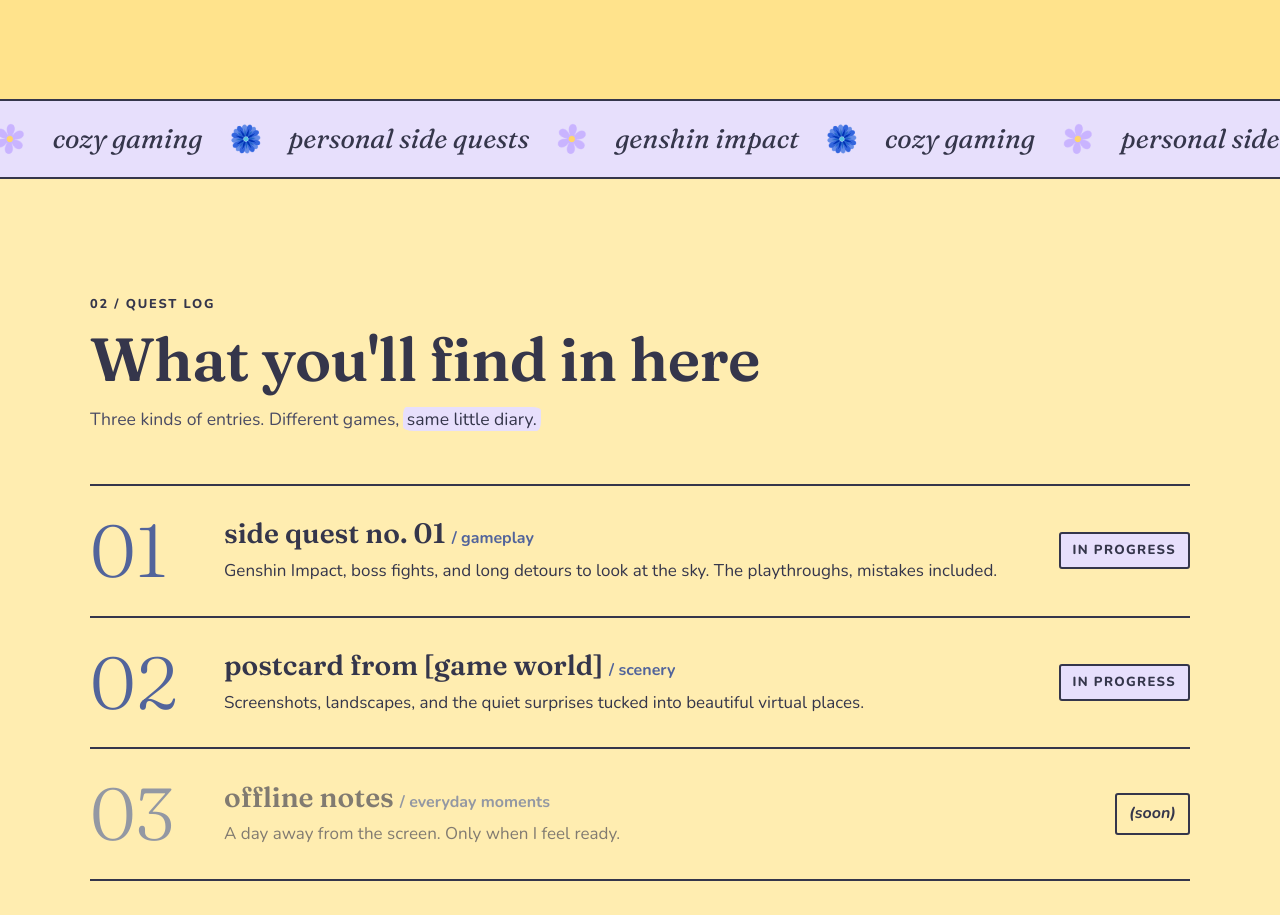
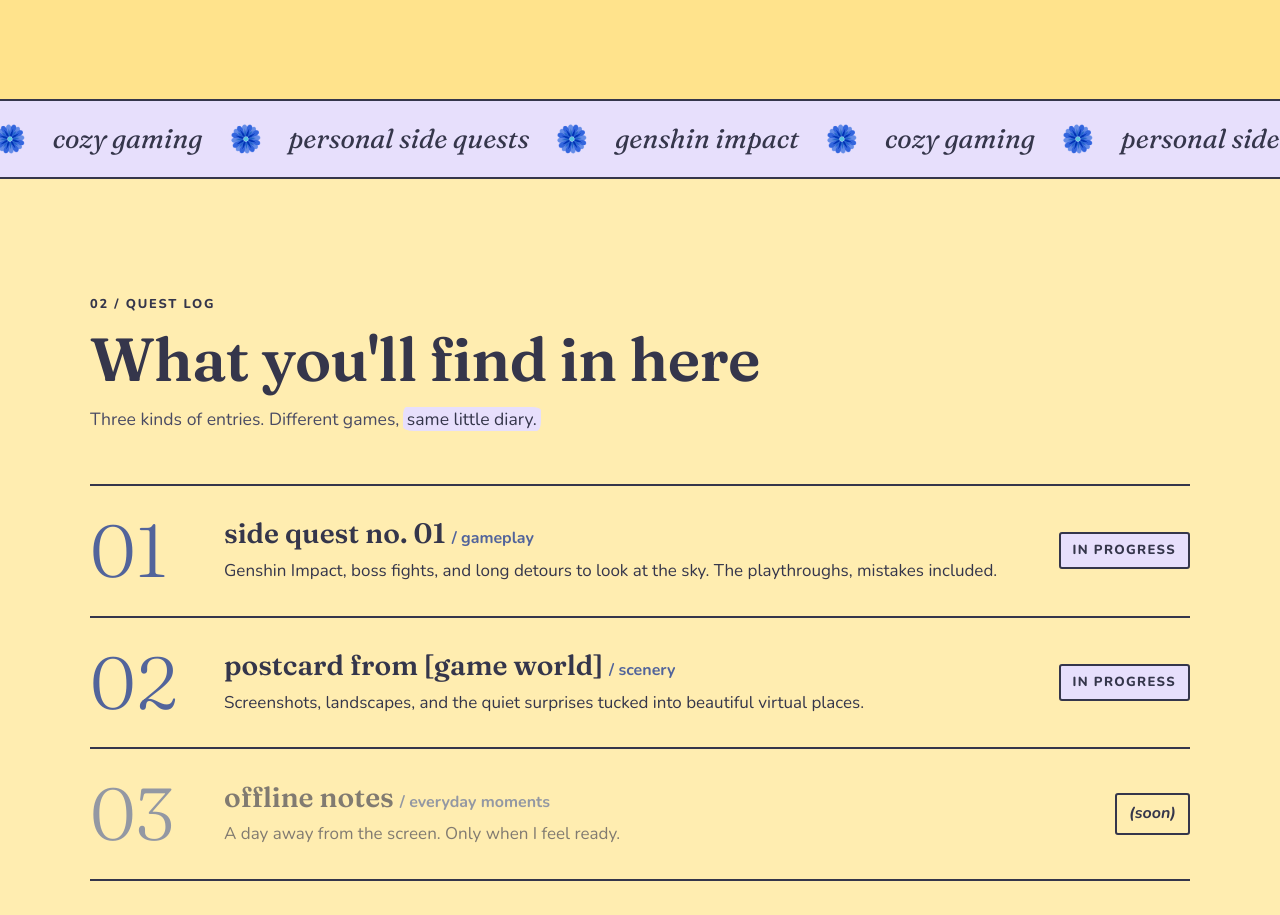
Before and after one commit to xiuhuazure/xiuhuazure-personal-website, a plain HTML site: page index.html in a window 1280 px wide. Shown: the part 800-1715 px from the top of the page. Drawn offline with nearby package versions, Linux system fonts and the light colour scheme.

Commit message:
Use only the blue flower in the ticker
Co-Authored-By: Claude Opus 5.5 <noreply@anthropic.com>
Claude-Session: https://claude.ai/code/session_011Q9ucsexZtS7EaihkxWPMo

```diff
--- a/index.html
+++ b/index.html
@@ -121,17 +121,17 @@
     <!-- ticker -->
     <div class="ticker" aria-label="genshin impact, cozy gaming, personal side quests">
       <div class="ticker__track" aria-hidden="true">
-        <span>genshin impact</span><img src="/assets/flower-lilac.png" alt="" width="30" height="30">
+        <span>genshin impact</span><img src="/assets/flower-blue.png" alt="" width="30" height="30">
         <span>cozy gaming</span><img src="/assets/flower-blue.png" alt="" width="30" height="30">
-        <span>personal side quests</span><img src="/assets/flower-lilac.png" alt="" width="30" height="30">
+        <span>personal side quests</span><img src="/assets/flower-blue.png" alt="" width="30" height="30">
         <span>genshin impact</span><img src="/assets/flower-blue.png" alt="" width="30" height="30">
-        <span>cozy gaming</span><img src="/assets/flower-lilac.png" alt="" width="30" height="30">
+        <span>cozy gaming</span><img src="/assets/flower-blue.png" alt="" width="30" height="30">
         <span>personal side quests</span><img src="/assets/flower-blue.png" alt="" width="30" height="30">
-        <span>genshin impact</span><img src="/assets/flower-lilac.png" alt="" width="30" height="30">
+        <span>genshin impact</span><img src="/assets/flower-blue.png" alt="" width="30" height="30">
         <span>cozy gaming</span><img src="/assets/flower-blue.png" alt="" width="30" height="30">
-        <span>personal side quests</span><img src="/assets/flower-lilac.png" alt="" width="30" height="30">
+        <span>personal side quests</span><img src="/assets/flower-blue.png" alt="" width="30" height="30">
         <span>genshin impact</span><img src="/assets/flower-blue.png" alt="" width="30" height="30">
-        <span>cozy gaming</span><img src="/assets/flower-lilac.png" alt="" width="30" height="30">
+        <span>cozy gaming</span><img src="/assets/flower-blue.png" alt="" width="30" height="30">
         <span>personal side quests</span><img src="/assets/flower-blue.png" alt="" width="30" height="30">
       </div>
     </div>
```
Also changed, not shown: assets/flower-lilac.png (deleted).
